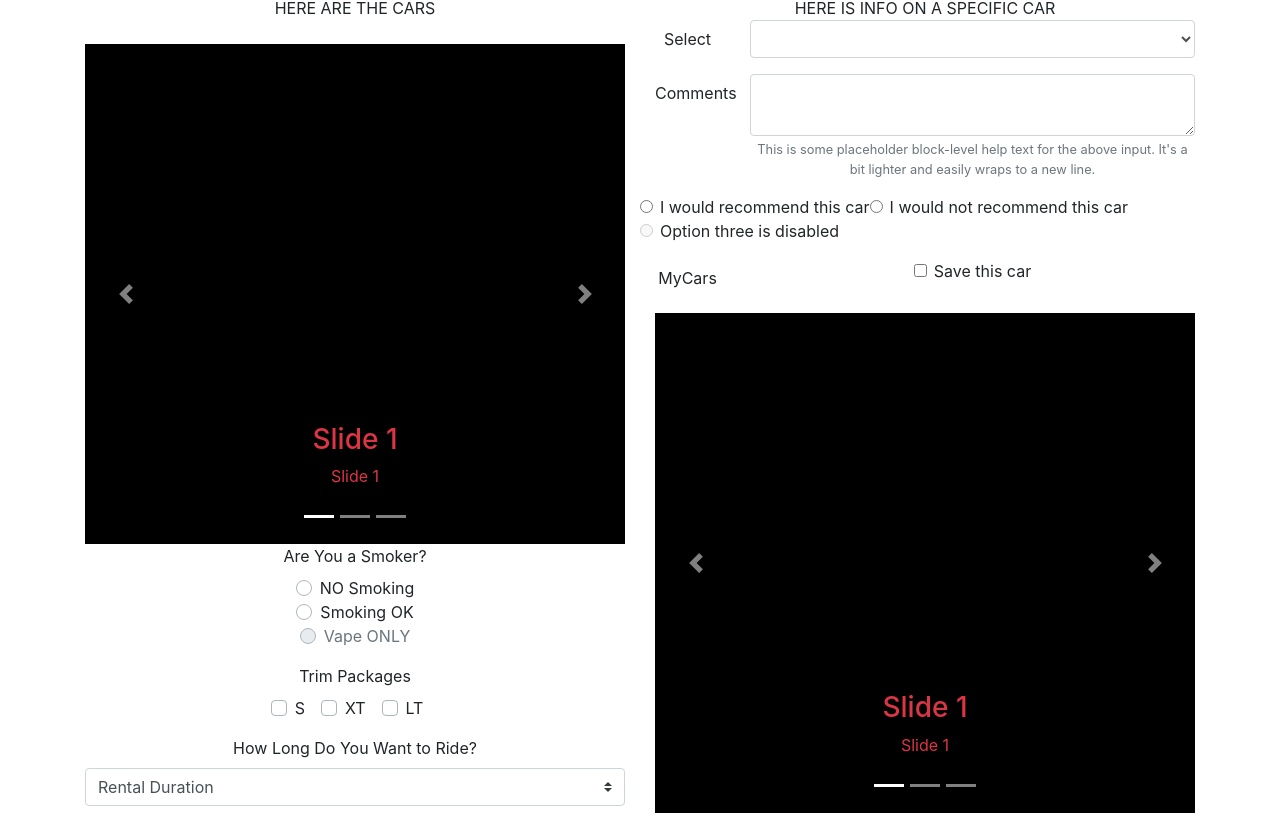
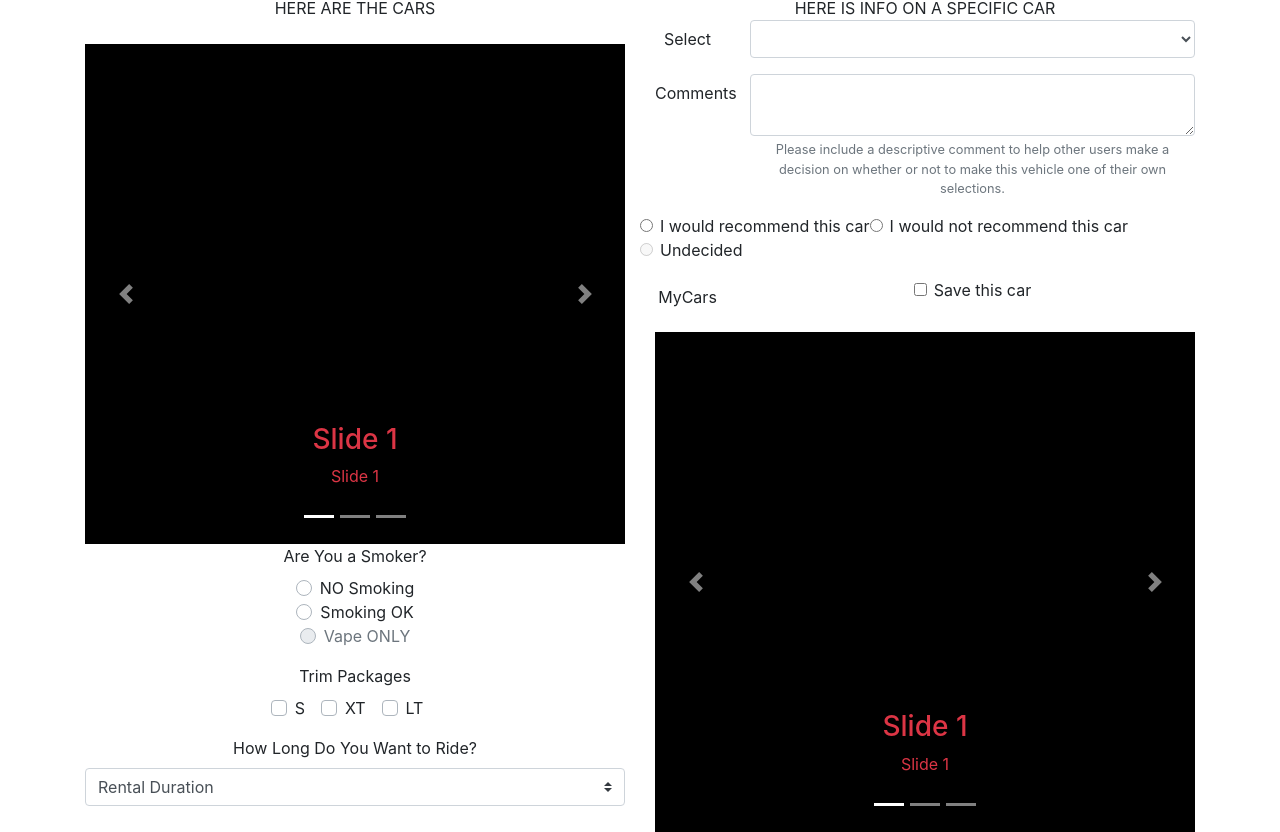
Before and after one commit to ayyohh/ghostRider-React, a React (Create React App) app in the folder ghost-rider-react/: page / in a window 1280 px wide. Shown: the part 1337-2169 px from the top of the page. Built offline with nearby package versions, Linux system fonts and the light colour scheme.

Commit message:
Dstrap comp2 rev2

```diff
--- a/ghost-rider-react/src/CarsContainer/CarsContainer.js
+++ b/ghost-rider-react/src/CarsContainer/CarsContainer.js
@@ -24,7 +24,7 @@ render() {
           <Label for="exampleCheckbox">Trim Packages</Label>
           <div>
           	<CustomInput type="checkbox" id="exampleCustomInline" label="S" inline />
-            <CustomInput type="checkbox" id="exampleCustomInline" label="XT" inline />
+            <CustomInput type="checkbox" id="exampleCustomInline1" label="XT" inline />
             <CustomInput type="checkbox" id="exampleCustomInline2" label="LT" inline />
           </div>
         </FormGroup>
--- a/ghost-rider-react/src/InfoContainer/InfoForm.js
+++ b/ghost-rider-react/src/InfoContainer/InfoForm.js
@@ -19,8 +19,9 @@ export default class Example extends React.Component {
             <Input type="textarea" name="text" id="exampleText" />
 
             <FormText color="muted">
-              This is some placeholder block-level help text for the above input.
-              It's a bit lighter and easily wraps to a new line.
+              Please include a descriptive comment to help other users
+              make a decision on whether or not to make this vehicle one
+              of their own selections.
             </FormText>
           </Col>
         </FormGroup>
@@ -42,7 +43,7 @@ export default class Example extends React.Component {
             <FormGroup check disabled>
               <Label check>
                 <Input type="radio" name="radio2" disabled />{' '}
-                Option three is disabled
+                Undecided
               </Label>
             </FormGroup>
 
```
